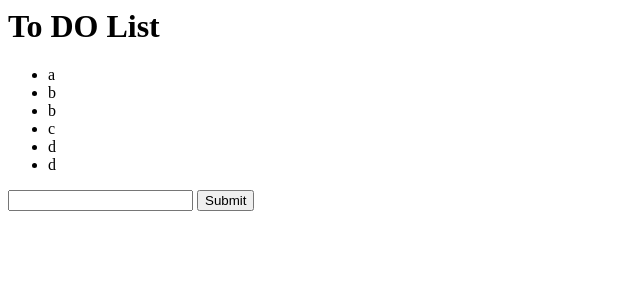
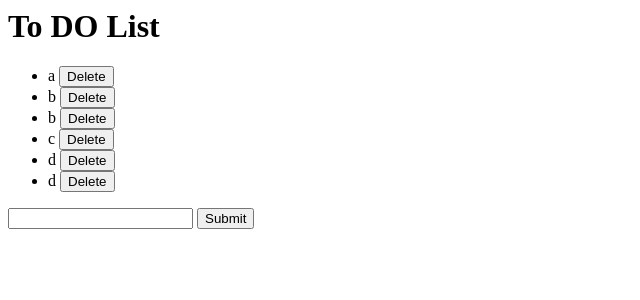
Before and after one commit to JoeHO888/todo-django, a Django app: page /homepage/ in a window 1280 px wide. Shown: the top 300 px of the page, without its empty margins (0-640 px from the left). Run offline with Django 3.2, Linux system fonts and the light colour scheme; data comes from the database, SQL or seed files in the repository; both versions use the stored data as it was after the commit.

Commit message:
Complete ToDoApp

```diff
--- a/homepage/views.py
+++ b/homepage/views.py
@@ -12,3 +12,8 @@ def add_item_view(request):
     item = ToDoItem(content = content)
     item.save()
     return HttpResponseRedirect('/homepage')
+
+def delete_item_view(request,item_id):
+    item = ToDoItem.objects.get(pk=item_id)
+    item.delete()
+    return HttpResponseRedirect('/homepage')
--- a/templates/homepage.html
+++ b/templates/homepage.html
@@ -2,7 +2,11 @@
 
 <ul>
     {% for item in to_do_items %}
-    <li>{{item.content}}</li>
+    <li>{{item.content}}
+        <form action="/delete_item/{{item.id}}/" method="POST" style="display:inline">{% csrf_token %}
+            <button name="delete" type="submit">Delete</button>
+        </form>
+    </li>
     {% endfor %}
 
 </ul>
--- a/todo/urls.py
+++ b/todo/urls.py
@@ -15,10 +15,11 @@ Including another URLconf
 """
 from django.contrib import admin
 from django.urls import path
-from homepage.views import homepage, add_item_view
+from homepage.views import homepage, add_item_view,delete_item_view
 
 urlpatterns = [
     path('admin/', admin.site.urls),
     path('homepage/',homepage),
     path('add_item/',add_item_view),
+    path('delete_item/<int:item_id>/',delete_item_view)
 ]
```
Also changed, not shown: db.sqlite3.
